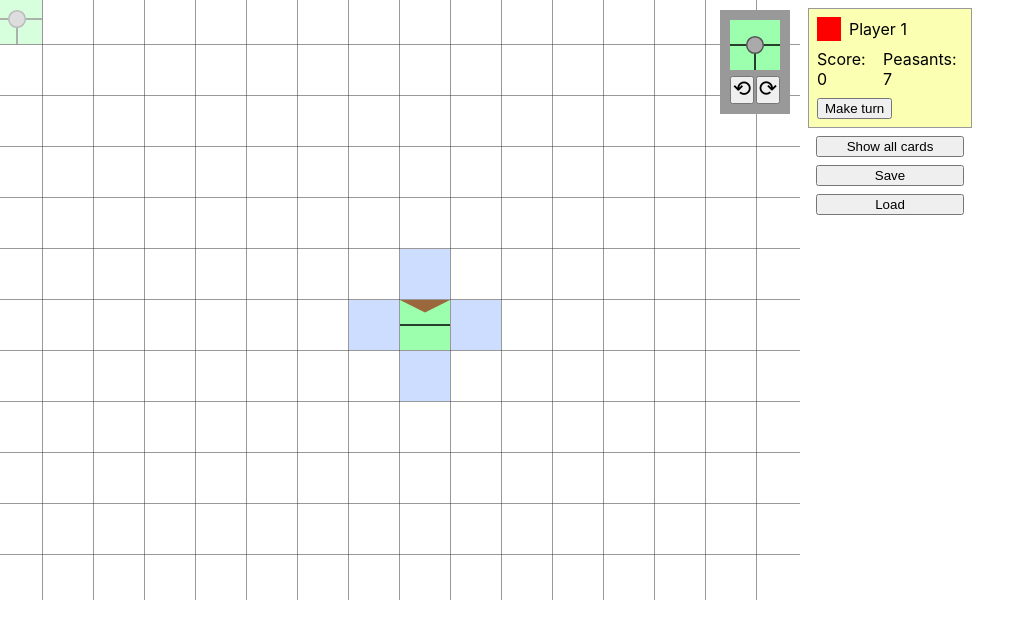
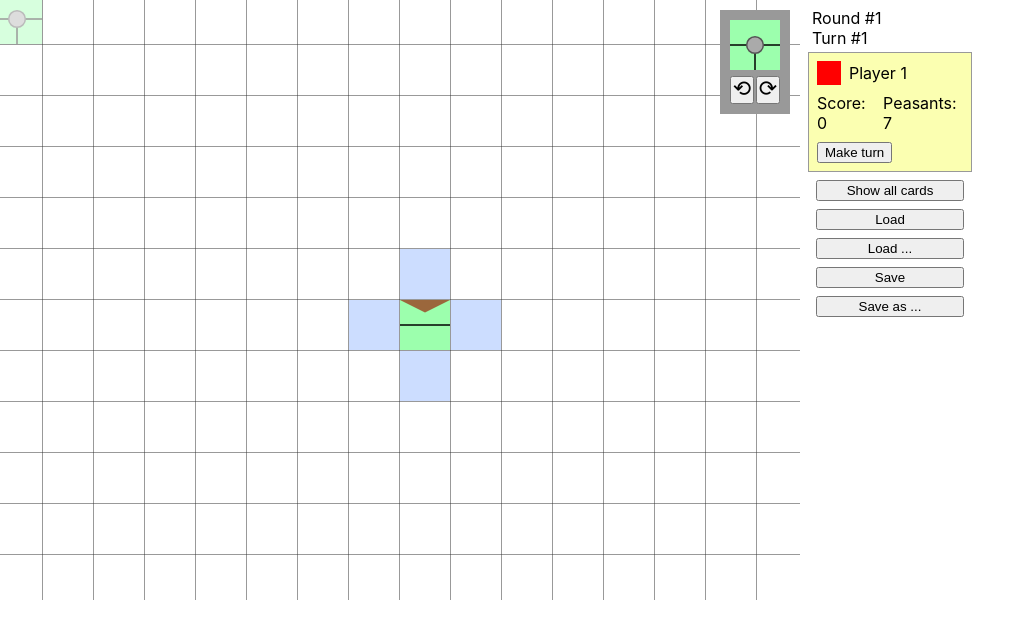
Before and after one commit to bacher/carcassonne, a React (Create React App) app: page / in a window 1280 px wide. Both pictures are taken after a click on the button "Start Game". Shown: the top 638 px of the page, without its empty margins (0-1035 px from the left). Built offline with nearby package versions, Linux system fonts and the light colour scheme.

Commit message:
improve saving and add GameStats widget

```diff
--- a/src/components/GameBoard/GameBoard.tsx
+++ b/src/components/GameBoard/GameBoard.tsx
@@ -25,6 +25,7 @@ import { useForceUpdate } from '../../hooks/useForceUpdate';
 import { useStateRef } from '../../hooks/useStateRef';
 import { NextCard } from '../NextCard';
 import { PeasantPlace, PutPeasant } from '../PutPeasant';
+import { GameStats } from '../GameStats';
 
 const WIDTH = 800;
 const HEIGHT = 600;
@@ -158,9 +159,9 @@ export function GameBoard({ game }: Props) {
 
   useEffect(renderBoard, [gameState]);
 
-  function saveGameState() {
+  function saveGameState(gameName?: string) {
     localStorage.setItem(
-      'gameState',
+      `gameState${gameName ? `:${gameName}` : ''}`,
       JSON.stringify({
         ...gameState,
         zones: Array.from(gameState.zones.entries()),
@@ -169,8 +170,10 @@ export function GameBoard({ game }: Props) {
     );
   }
 
-  function loadGameState(): GameState | undefined {
-    const stateJson = localStorage.getItem('gameState');
+  function loadGameState(gameName?: string): GameState | undefined {
+    const stateJson = localStorage.getItem(
+      `gameState${gameName ? `:${gameName}` : ''}`,
+    );
 
     if (!stateJson) {
       return undefined;
@@ -328,6 +331,23 @@ export function GameBoard({ game }: Props) {
     }
   }, [mouseState, isMouseDown]);
 
+  function loadGame(gameName?: string) {
+    const state = loadGameState(gameName);
+    if (!state || state.gameId !== game.gameId) {
+      window.alert('No saved game');
+      return;
+    }
+
+    gameState.cardPool = state.cardPool;
+    gameState.players = state.players;
+    gameState.zones = state.zones;
+    gameState.potentialZones = state.potentialZones;
+    gameState.activePlayerIndex = state.activePlayerIndex;
+
+    renderBoard();
+    forceUpdate();
+  }
+
   return (
     <div className={styles.root}>
       <div className={styles.canvasWrapper}>
@@ -359,6 +379,7 @@ export function GameBoard({ game }: Props) {
         )}
       </div>
       <div className={styles.rightPanel}>
+        <GameStats gameState={gameState} />
         <PlayersList
           players={gameState.players}
           activePlayerIndex={gameState.activePlayerIndex}
@@ -396,6 +417,34 @@ export function GameBoard({ game }: Props) {
             type="button"
             onClick={(event) => {
               event.preventDefault();
+
+              if (!window.confirm('Are you sure?')) {
+                return;
+              }
+
+              loadGame();
+            }}
+          >
+            Load
+          </button>
+          <button
+            type="button"
+            onClick={(event) => {
+              event.preventDefault();
+
+              const gameName = window.prompt('Enter load game name')?.trim();
+              if (!gameName) {
+                return;
+              }
+              loadGame(gameName);
+            }}
+          >
+            Load ...
+          </button>
+          <button
+            type="button"
+            onClick={(event) => {
+              event.preventDefault();
               saveGameState();
             }}
           >
@@ -406,27 +455,14 @@ export function GameBoard({ game }: Props) {
             onClick={(event) => {
               event.preventDefault();
 
-              if (!window.confirm('Are you sure?')) {
-                return;
+              const gameName = window.prompt('Enter load game name')?.trim();
+
+              if (gameName) {
+                saveGameState(gameName);
               }
-
-              const state = loadGameState();
-              if (!state || state.gameId !== game.gameId) {
-                window.alert('No saved game');
-                return;
-              }
-
-              gameState.cardPool = state.cardPool;
-              gameState.players = state.players;
-              gameState.zones = state.zones;
-              gameState.potentialZones = state.potentialZones;
-              gameState.activePlayerIndex = state.activePlayerIndex;
-
-              renderBoard();
-              forceUpdate();
             }}
           >
-            Load
+            Save as ...
           </button>
         </div>
         {isShowCardPool && (
--- /dev/null
+++ b/src/components/GameStats/GameStats.module.css
@@ -0,0 +1,3 @@
+.root {
+  padding: 0 4px 4px;
+}
--- /dev/null
+++ b/src/components/GameStats/GameStats.tsx
@@ -0,0 +1,18 @@
+import type { GameState } from '../../data/types';
+import styles from './GameStats.module.css';
+
+type Props = {
+  gameState: GameState;
+};
+
+export function GameStats({ gameState }: Props) {
+  const turn = 71 - gameState.cardPool.length;
+  const round = Math.floor(turn / gameState.players.length);
+
+  return (
+    <div className={styles.root}>
+      <div>Round #{round + 1}</div>
+      <div>Turn #{turn + 1}</div>
+    </div>
+  );
+}
--- /dev/null
+++ b/src/components/GameStats/index.ts
@@ -0,0 +1 @@
+export * from './GameStats';
```
